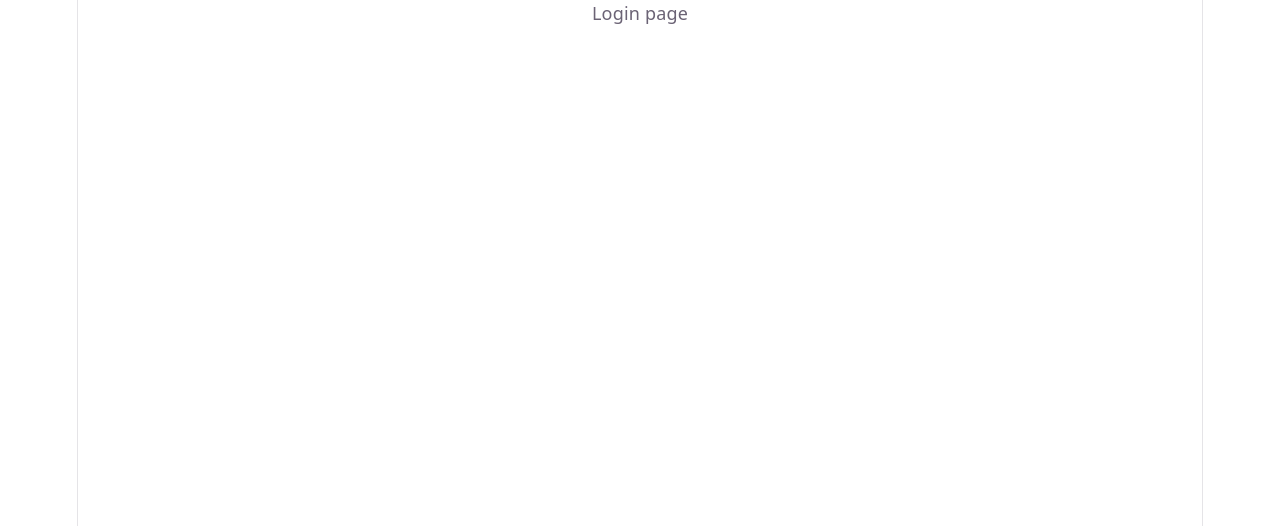
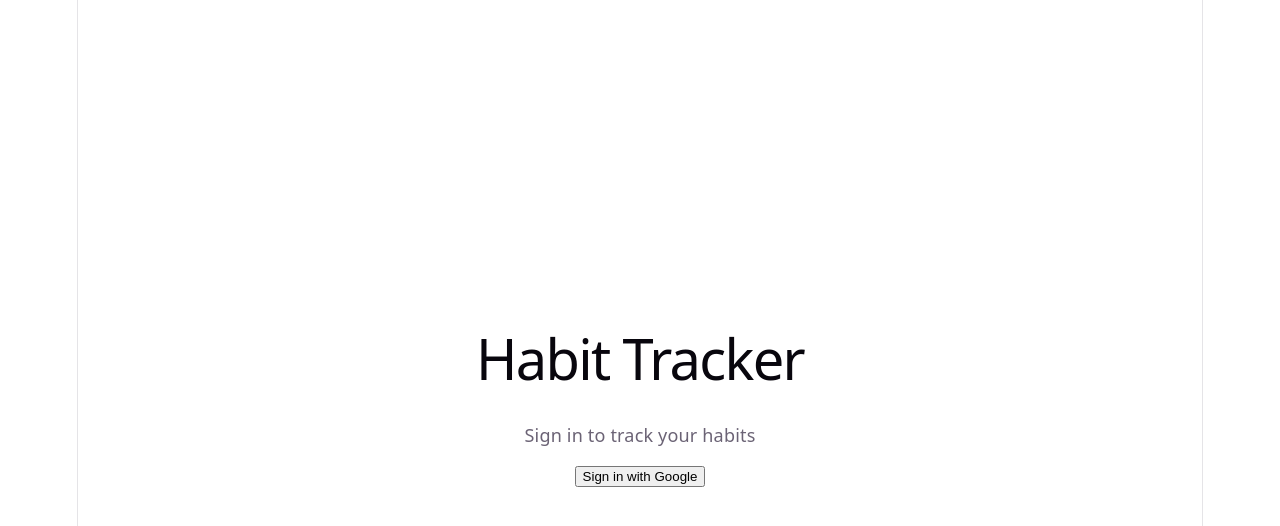
Before and after one commit to owenlovett/habit-tracker, a React (Vite) app: page /login in a window 1280 px wide. Shown: the top 526 px of the page. Built offline with nearby package versions, Linux system fonts and the light colour scheme; no server answers.

Commit message:
add firebase google sign in auth

```diff
--- a/src/App.jsx
+++ b/src/App.jsx
@@ -1,13 +1,29 @@
+import { useEffect, useState } from 'react'
 import { BrowserRouter, Routes, Route, Navigate } from 'react-router-dom'
+import { onAuthStateChanged } from 'firebase/auth'
+import { auth } from './firebase/config'
 import Login from './pages/Login'
 import Tracker from './pages/Tracker'
 
 function App() {
+  const [user, setUser] = useState(null)
+  const [loading, setLoading] = useState(true)
+
+  useEffect(() => {
+    const unsub = onAuthStateChanged(auth, (currentUser) => {
+      setUser(currentUser)
+      setLoading(false)
+    })
+    return () => unsub()
+  }, [])
+
+  if (loading) return <div>Loading...</div>
+
   return (
     <BrowserRouter>
       <Routes>
-        <Route path="/login" element={<Login />} />
-        <Route path="/" element={<Tracker />} />
+        <Route path="/login" element={!user ? <Login /> : <Navigate to="/" />} />
+        <Route path="/" element={user ? <Tracker /> : <Navigate to="/login" />} />
         <Route path="*" element={<Navigate to="/" />} />
       </Routes>
     </BrowserRouter>
--- a/src/pages/Login.jsx
+++ b/src/pages/Login.jsx
@@ -1,5 +1,31 @@
+import { signInWithPopup } from 'firebase/auth'
+import { auth, provider } from '../firebase/config'
+
 function Login() {
-  return <div>Login page</div>
+  const handleGoogleSignIn = async () => {
+    try {
+      await signInWithPopup(auth, provider)
+    } catch (error) {
+      console.error('Login failed:', error)
+    }
+  }
+
+  return (
+    <div style={{
+      display: 'flex',
+      flexDirection: 'column',
+      alignItems: 'center',
+      justifyContent: 'center',
+      height: '100vh',
+      gap: '1rem'
+    }}>
+      <h1>Habit Tracker</h1>
+      <p>Sign in to track your habits</p>
+      <button onClick={handleGoogleSignIn}>
+        Sign in with Google
+      </button>
+    </div>
+  )
 }
 
 export default Login
```
